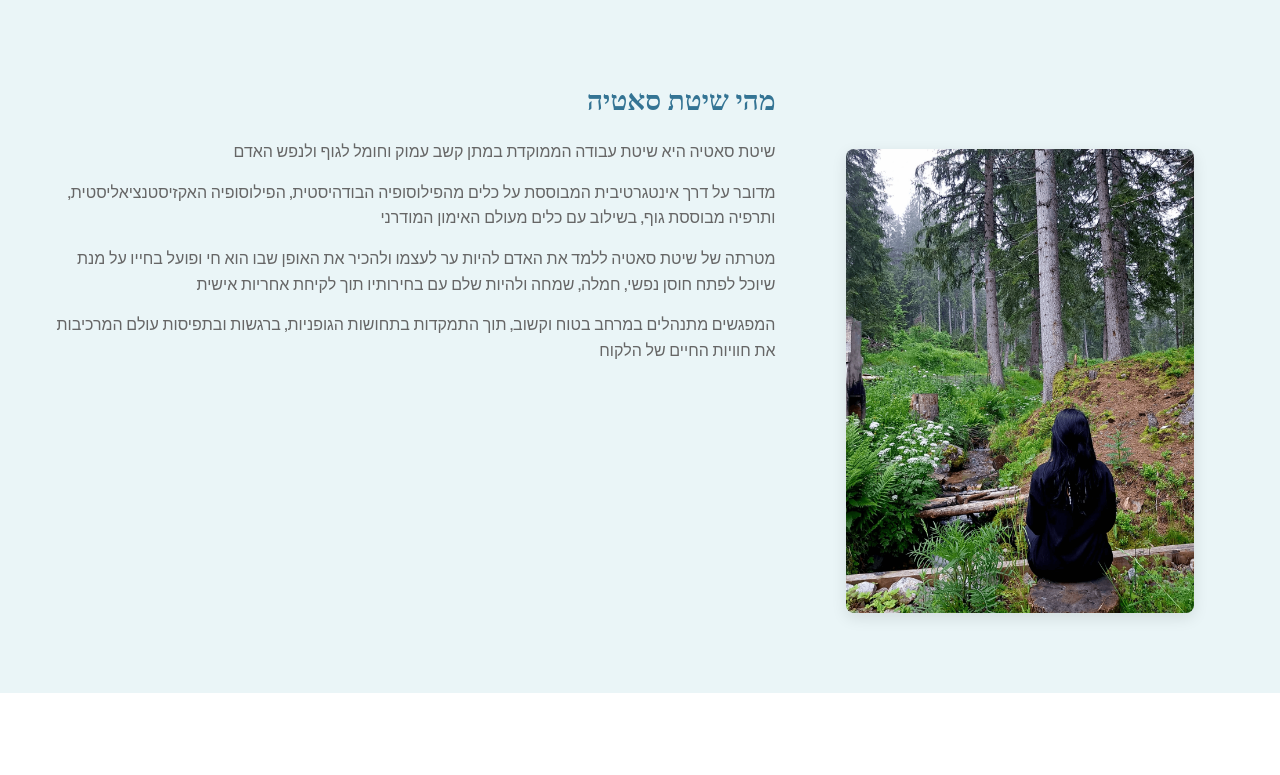
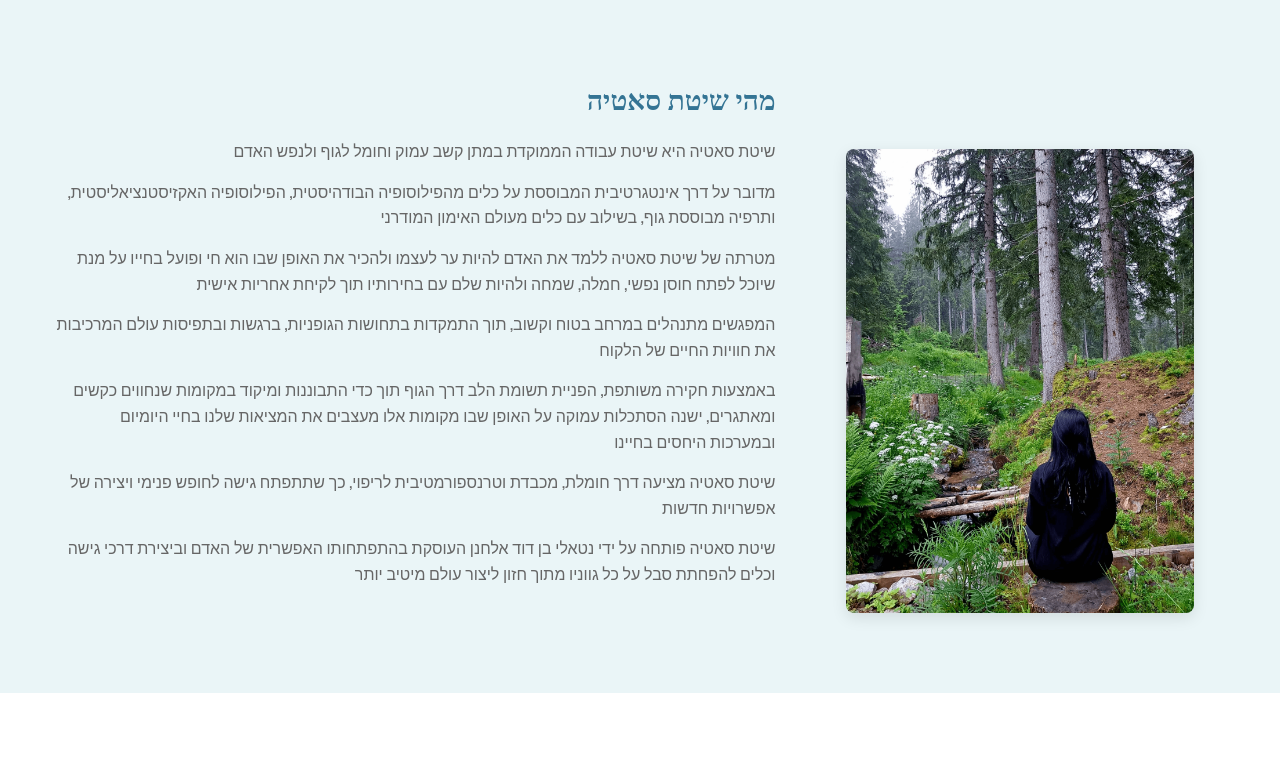
Before and after one commit to berenfeld/sivanaltar, a PHP site: page / in a window 1280 px wide. Shown: the part 1481-2256 px from the top of the page. Run offline with PHP 8.4, Linux system fonts and the light colour scheme; some libraries are stand-ins or nearby versions.

Commit message:
complete index.php missing text

```diff
--- a/index.php
+++ b/index.php
@@ -64,6 +64,12 @@
                     <p>מטרתה של שיטת סאטיה ללמד את האדם להיות ער לעצמו ולהכיר את האופן שבו הוא חי ופועל בחייו על מנת שיוכל לפתח חוסן נפשי, חמלה, שמחה ולהיות שלם עם בחירותיו תוך לקיחת אחריות אישית</p>
 
                     <p>המפגשים מתנהלים במרחב בטוח וקשוב, תוך התמקדות בתחושות הגופניות, ברגשות ובתפיסות עולם המרכיבות את חוויות החיים של הלקוח</p>
+
+                    <p>באמצעות חקירה משותפת, הפניית תשומת הלב דרך הגוף תוך כדי התבוננות ומיקוד במקומות שנחווים כקשים ומאתגרים, ישנה הסתכלות עמוקה על האופן שבו מקומות אלו מעצבים את המציאות שלנו בחיי היומיום ובמערכות היחסים בחיינו</p>
+
+                    <p>שיטת סאטיה מציעה דרך חומלת, מכבדת וטרנספורמטיבית לריפוי, כך שתתפתח גישה לחופש פנימי ויצירה של אפשרויות חדשות</p>
+
+                    <p>שיטת סאטיה פותחה על ידי נטאלי בן דוד אלחנן העוסקת בהתפתחותו האפשרית של האדם וביצירת דרכי גישה וכלים להפחתת סבל על כל גווניו מתוך חזון ליצור עולם מיטיב יותר</p>
                 </div>
             </div>
         </div>
```
